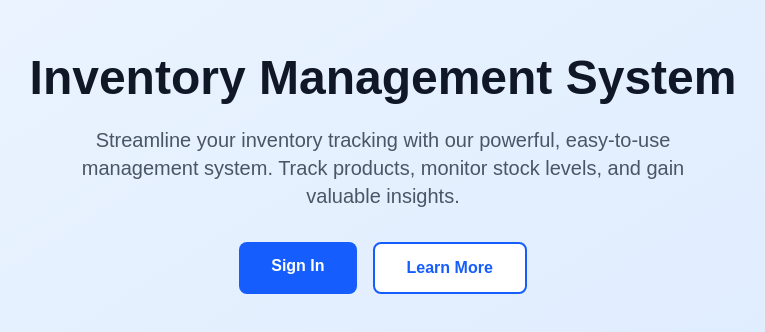
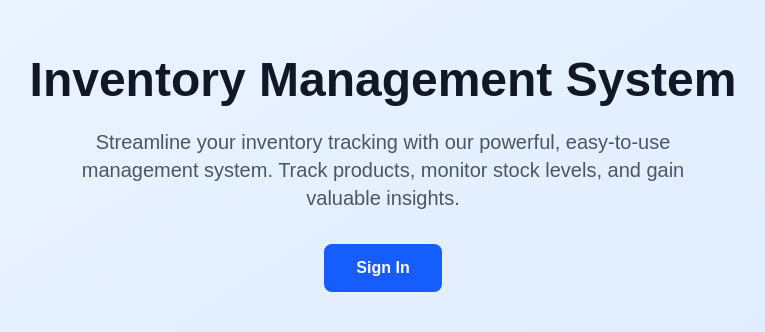
Before and after one commit to Cisco62/Inventory-System, a Next.js app: page / in a window 1280 px wide. Shown: the part 226-558 px from the top of the page, without its empty margins (257-1022 px from the left). Built offline with nearby package versions, Linux system fonts and the light colour scheme; no server answers; what @stackframe/stack would draw is missing.

Commit message:
Updated the home page

```diff
--- a/app/page.tsx
+++ b/app/page.tsx
@@ -20,12 +20,6 @@ export default function Home() {
             >
               Sign In
             </Link>
-            <Link
-              href="#"
-              className="bg-white text-blue-600 px-8 py-3 rounded-lg font-semibold border-2 border-blue-600 hover:bg-blue-50 transition-colors"
-            >
-              Learn More
-            </Link>
           </div>
         </div>
       </div>
```
